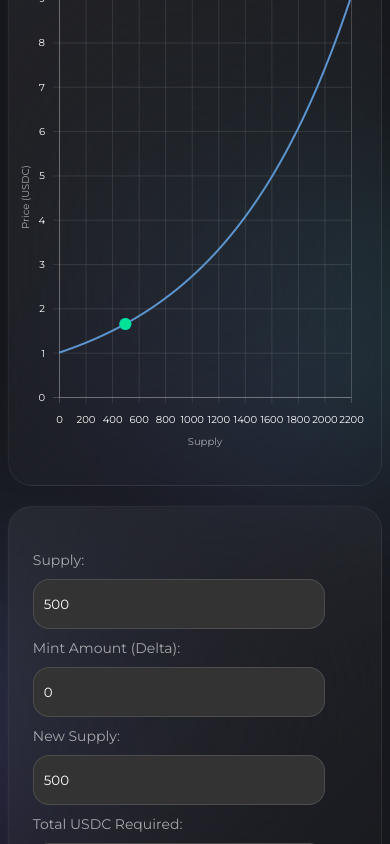
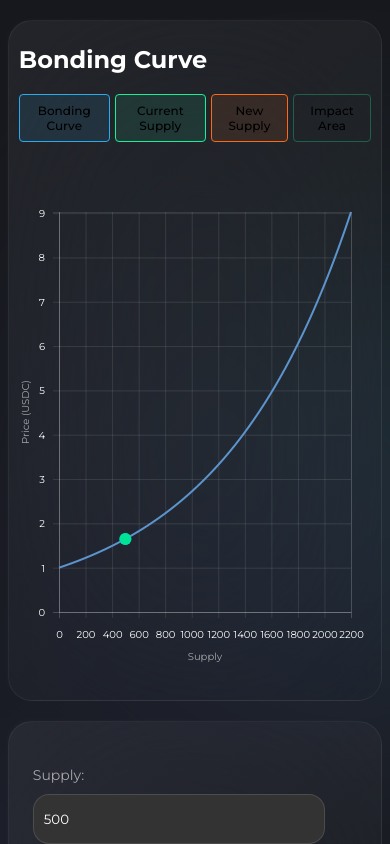
Before and after one commit to antisyst/trade_chart, a Next.js app: page / in a window 390 px wide. Shown: the top 844 px of the page. Built offline with nearby package versions, Linux system fonts and the light colour scheme.

Commit message:
Update globals.scss

```diff
--- a/src/styles/globals.scss
+++ b/src/styles/globals.scss
@@ -33,7 +33,9 @@ body {
   height: 100vh;
 
   @media (max-width: 768px) {
-    height: 110vh;
+    height: auto;
+    padding: 20px 0;
+    justify-content: flex-start;
   }
 }
 
```
